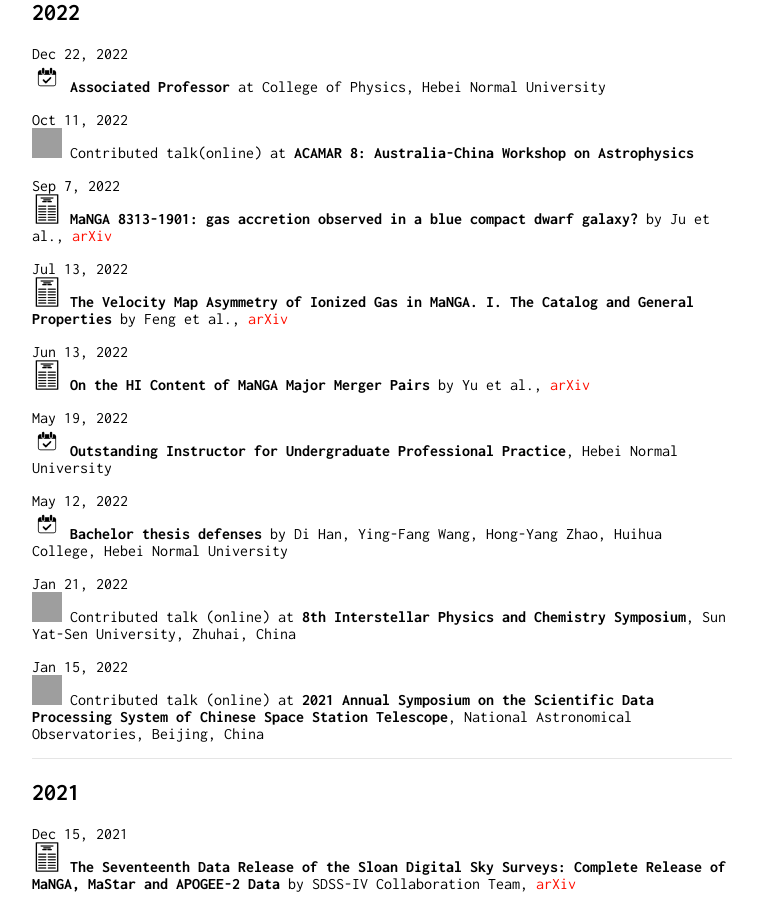
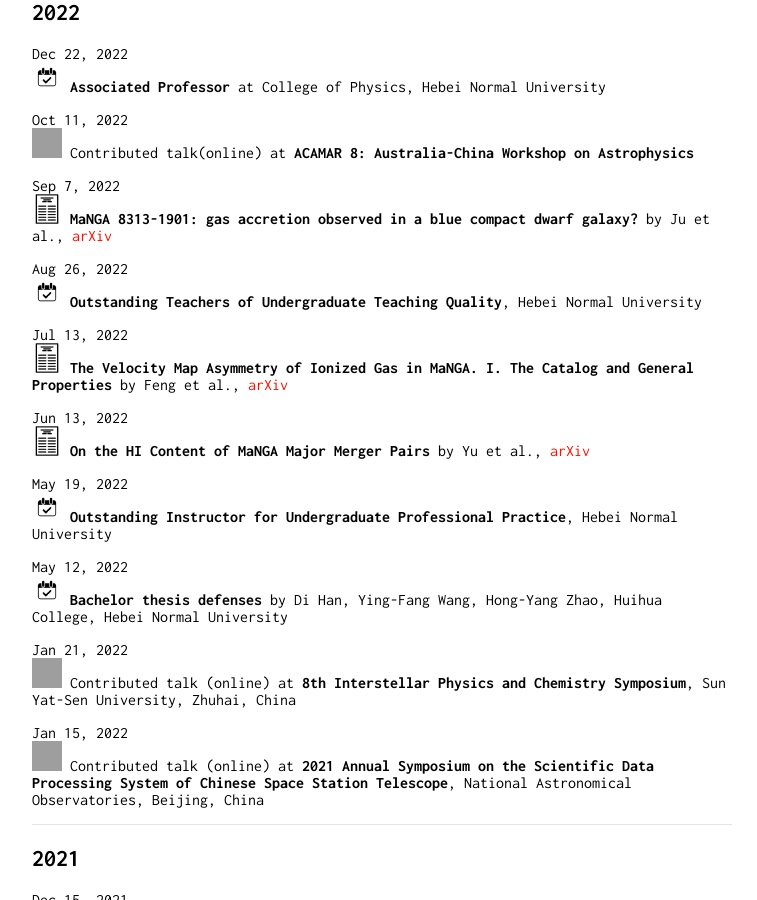
Before and after one commit to fengshuai0210/fengshuai0210.github.io, a Jekyll site: the page built from events.md, in a window 1280 px wide and 900 px high, scrolled down 524 px. Shown: the whole window, without its empty margins (258-1015 px from the left). Built offline with Jekyll 4.4.1, drawn with Linux system fonts in a browser that asks for light colours; our own code applies the rules of GitHub Pages for plain Markdown files; grey boxes are pictures that could not be loaded.

Commit message:
Update events.md

```diff
--- a/events.md
+++ b/events.md
@@ -28,6 +28,9 @@ Oct 11, 2022\
 
 Sep 7, 2022\
 <img src="/image/paper-icon.png" style="width:30px;height:30px;"> **MaNGA 8313-1901: gas accretion observed in a blue compact dwarf galaxy?** by Ju et al., [arXiv](https://arxiv.org/abs/2209.03298)
+
+Aug 26, 2022\
+<img src="/image/event-icon.png" style="width:30px;height:30px;"> **Outstanding Teachers of Undergraduate Teaching Quality**, Hebei Normal University
 
 Jul 13, 2022\
 <img src="/image/paper-icon.png" style="width:30px;height:30px;"> **The Velocity Map Asymmetry of Ionized Gas in MaNGA. I. The Catalog and General Properties** by Feng et al., [arXiv](https://arxiv.org/abs/2207.06050)
```
